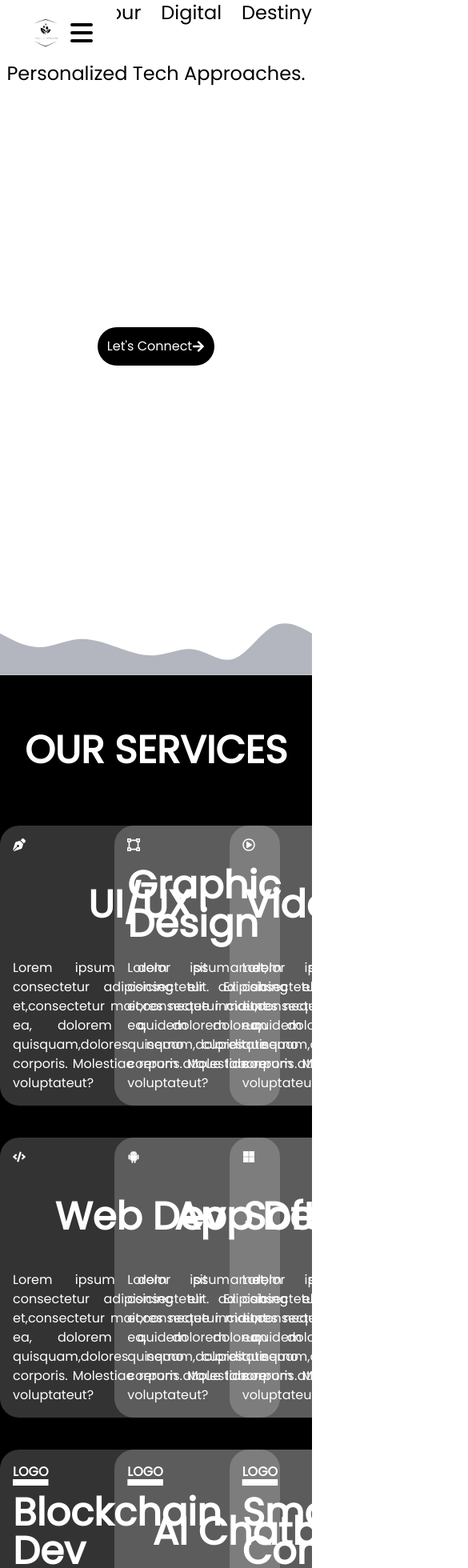
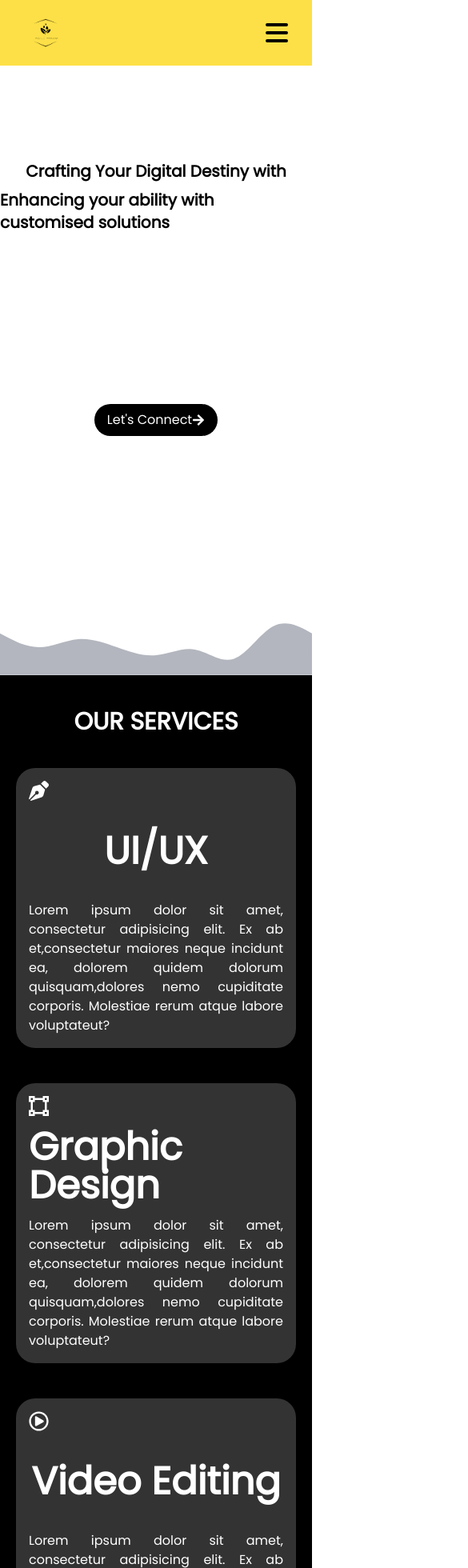
Before and after one commit to SuhasLingam/Agile-YANAM-Web, a React (Vite) app in the folder client/: page / in a window 390 px wide. Shown: the top 1960 px of the page at 80% size, 585 px wide, since content can reach past the window. Built offline with nearby package versions, Linux system fonts and the light colour scheme.

Commit message:
Made our Services Responsive

```diff
--- a/client/src/components/Our Services/services.jsx
+++ b/client/src/components/Our Services/services.jsx
@@ -1,92 +1,104 @@
 import React from "react";
 import ServiceCard from "./serviceCard";
-import { FaPenNib, FaRegPlayCircle, FaCode, FaMicrosoft } from "react-icons/fa";
-import { SiMaterialdesignicons } from "react-icons/si";
+import {
+  FaPenNib,
+  FaRegPlayCircle,
+  FaCode,
+  FaMicrosoft,
+  FaCubes,
+} from "react-icons/fa";
+import { MdOutlineArrowOutward } from "react-icons/md";
+import { RiChatSmileLine } from "react-icons/ri";
+import { SiMaterialdesignicons, SiSolidity } from "react-icons/si";
+import { TfiRulerPencil } from "react-icons/tfi";
+import { HiOutlineSpeakerphone } from "react-icons/hi";
 import { DiAndroid } from "react-icons/di";
+import { TbPhotoCheck, TbDeviceDesktopCheck } from "react-icons/tb";
+import { LiaSitemapSolid } from "react-icons/lia";
 
 const ourServices = () => {
   const ServiceList = [
     {
       name: "UI/UX",
-      logo: <FaPenNib />,
+      logo: <FaPenNib size={25} />,
       content:
         "Lorem ipsum dolor sit amet, consectetur adipisicing elit. Ex ab et,consectetur maiores neque incidunt ea, dolorem quidem dolorum quisquam,dolores nemo cupiditate corporis. Molestiae rerum atque labore voluptateut?",
     },
     {
       name: "Graphic Design",
-      logo: <SiMaterialdesignicons />,
+      logo: <SiMaterialdesignicons size={25} />,
       content:
         "Lorem ipsum dolor sit amet, consectetur adipisicing elit. Ex ab et,consectetur maiores neque incidunt ea, dolorem quidem dolorum quisquam,dolores nemo cupiditate corporis. Molestiae rerum atque labore voluptateut?",
     },
     {
       name: "Video Editing",
-      logo: <FaRegPlayCircle />,
+      logo: <FaRegPlayCircle size={25} />,
       content:
         "Lorem ipsum dolor sit amet, consectetur adipisicing elit. Ex ab et,consectetur maiores neque incidunt ea, dolorem quidem dolorum quisquam,dolores nemo cupiditate corporis. Molestiae rerum atque labore voluptateut?",
     },
     {
       name: "Web Dev",
-      logo: <FaCode />,
+      logo: <FaCode size={25} />,
       content:
         "Lorem ipsum dolor sit amet, consectetur adipisicing elit. Ex ab et,consectetur maiores neque incidunt ea, dolorem quidem dolorum quisquam,dolores nemo cupiditate corporis. Molestiae rerum atque labore voluptateut?",
     },
     {
       name: "App Dev",
-      logo: <DiAndroid />,
+      logo: <DiAndroid size={25} />,
       content:
         "Lorem ipsum dolor sit amet, consectetur adipisicing elit. Ex ab et,consectetur maiores neque incidunt ea, dolorem quidem dolorum quisquam,dolores nemo cupiditate corporis. Molestiae rerum atque labore voluptateut?",
     },
     {
       name: "Software Dev",
-      logo: <FaMicrosoft />,
+      logo: <FaMicrosoft size={25} />,
       content:
         "Lorem ipsum dolor sit amet, consectetur adipisicing elit. Ex ab et,consectetur maiores neque incidunt ea, dolorem quidem dolorum quisquam,dolores nemo cupiditate corporis. Molestiae rerum atque labore voluptateut?",
     },
     {
       name: "Blockchain Dev",
-      logo: "LOGO",
+      logo: <FaCubes size={25} />,
       content:
         "Lorem ipsum dolor sit amet, consectetur adipisicing elit. Ex ab et,consectetur maiores neque incidunt ea, dolorem quidem dolorum quisquam,dolores nemo cupiditate corporis. Molestiae rerum atque labore voluptateut?",
     },
     {
       name: "AI Chatbot",
-      logo: "LOGO",
+      logo: <RiChatSmileLine size={25} />,
       content:
         "Lorem ipsum dolor sit amet, consectetur adipisicing elit. Ex ab et,consectetur maiores neque incidunt ea, dolorem quidem dolorum quisquam,dolores nemo cupiditate corporis. Molestiae rerum atque labore voluptateut?",
     },
     {
       name: "Smart Contracts",
-      logo: "LOGO",
+      logo: <SiSolidity size={25} />,
       content:
         "Lorem ipsum dolor sit amet, consectetur adipisicing elit. Ex ab et,consectetur maiores neque incidunt ea, dolorem quidem dolorum quisquam,dolores nemo cupiditate corporis. Molestiae rerum atque labore voluptateut?",
     },
     {
       name: "Digital Marketing",
-      logo: "LOGO",
+      logo: <HiOutlineSpeakerphone size={25} />,
       content:
         "Lorem ipsum dolor sit amet, consectetur adipisicing elit. Ex ab et,consectetur maiores neque incidunt ea, dolorem quidem dolorum quisquam,dolores nemo cupiditate corporis. Molestiae rerum atque labore voluptateut?",
     },
     {
       name: "Social Media Management",
-      logo: "LOGO",
+      logo: <TbPhotoCheck size={25} />,
       content:
         "Lorem ipsum dolor sit amet, consectetur adipisicing elit. Ex ab et,consectetur maiores neque incidunt ea, dolorem quidem dolorum quisquam,dolores nemo cupiditate corporis. Molestiae rerum atque labore voluptateut?",
     },
     {
       name: "Accounting & Auditing",
-      logo: "LOGO",
+      logo: <TbDeviceDesktopCheck size={25} />,
       content:
         "Lorem ipsum dolor sit amet, consectetur adipisicing elit. Ex ab et,consectetur maiores neque incidunt ea, dolorem quidem dolorum quisquam,dolores nemo cupiditate corporis. Molestiae rerum atque labore voluptateut?",
     },
     {
       name: "Housing & Mapping",
-      logo: "LOGO",
+      logo: <LiaSitemapSolid size={25} />,
       content:
         "Lorem ipsum dolor sit amet, consectetur adipisicing elit. Ex ab et,consectetur maiores neque incidunt ea, dolorem quidem dolorum quisquam,dolores nemo cupiditate corporis. Molestiae rerum atque labore voluptateut?",
     },
     {
       name: "Interior Designing",
-      logo: "LOGO",
+      logo: <TfiRulerPencil size={25} />,
       content:
         "Lorem ipsum dolor sit amet, consectetur adipisicing elit. Ex ab et,consectetur maiores neque incidunt ea, dolorem quidem dolorum quisquam,dolores nemo cupiditate corporis. Molestiae rerum atque labore voluptateut?",
     },
@@ -94,11 +106,11 @@ const ourServices = () => {
 
   return (
     <div className="w-full h-full font-poppins items-center justify-center flex flex-col bg-[#000000]">
-      <div className="flex my-[70px] items-center justify-center text-white">
-        <b className="text-5xl">OUR SERVICES</b>
+      <div className="flex my-[40px] md:my-[70px] items-center justify-center text-white">
+        <b className="md:text-5xl text-3xl">OUR SERVICES</b>
       </div>
 
-      <div className="mb-[100px] grid items-center justify-center grid-flow-row grid-cols-3 gap-10">
+      <div className="md:mb-[100px] mb-[80px] grid items-center justify-center grid-flow-row md:grid-cols-3 grid-cols-1 gap-11 md:gap-10">
         {ServiceList.map((items) => (
           <ServiceCard
             name={items.name}
@@ -107,6 +119,14 @@ const ourServices = () => {
           />
         ))}
       </div>
+      <div className="flex items-center md:mb-[80px] mb-[40px] justify-center text-white">
+        <b className="md:text-5xl flex flex-col text-3xl">
+          Looking for something else ?
+          <span className=" md:pl-2 underline-offset-4 flex flex-row items-center justify-center underline cursor-pointer">
+            Contact Us <MdOutlineArrowOutward />
+          </span>
+        </b>
+      </div>
     </div>
   );
 };
--- a/client/src/components/home/homeBanner.jsx
+++ b/client/src/components/home/homeBanner.jsx
@@ -3,17 +3,17 @@ import { FaArrowRight } from "react-icons/fa";
 
 const homeBanner = () => {
   return (
-    <div className="font-poppins md:pt-[200px] flex flex-col items-center justify-between w-full h-screen">
-      <div className="space-y-3">
-        <p className="md:text-5xl flex items-center justify-center text-2xl text-justify">
+    <div className="font-poppins md:pt-[180px] flex flex-col items-center justify-between w-full h-screen">
+      <div className="md:space-y-3 space-y-2 font-bold md:mt-[0px] mt-[200px] ">
+        <p className="md:text-5xl flex items-center justify-center text-xl text-justify text-black">
           Crafting Your Digital Destiny with
         </p>
-        <p className="md:text-5xl flex items-center justify-center text-2xl text-justify">
-          Personalized Tech Approaches.
+        <p className="md:text-5xl text-wrap flex items-center justify-center text-xl text-black">
+          Enhancing your ability with customised solutions
         </p>
       </div>
       <div className="flex items-center justify-center">
-        <a className="flex flex-row items-center justify-center p-3 text-white bg-black rounded-full">
+        <a className="md:p-3 md:px-6 flex flex-row items-center justify-center p-2 px-4 text-white bg-black rounded-full">
           Let's Connect <FaArrowRight />
         </a>
       </div>
--- a/client/src/components/navbar.jsx
+++ b/client/src/components/navbar.jsx
@@ -14,11 +14,13 @@ const navbar = () => {
 
   return (
     <div
-      className={`flex fixed z-50 bg-white top-0 font-poppins md:p-3 md:w-full p-4 md:h-max md:text-2xl justify-between items-center`}
+      className={`flex fixed z-50 bg-yellow-300 w-full top-0 font-poppins md:p-3 md:w-full p-4 md:h-max md:text-2xl justify-between items-center`}
     >
       {/** Logo */}
 
-      <div className="md:font-extrabold md:ml-11 ml-4 text-2xl font-extrabold">
+      <div
+        className={`md:font-extrabold  md:ml-11 ml-4 text-2xl font-extrabold`}
+      >
         <img
           className="aspect-auto"
           width={50}
@@ -33,11 +35,15 @@ const navbar = () => {
       <div
         className={`md:flex md:items-center md:visible ${
           navStatus
-            ? "flex flex-col visible items-center justify-center"
+            ? "flex flex-col visible space-y-2  items-center justify-center"
             : "hidden"
         }  md:justify-between`}
       >
-        <ul className={`md:flex md:gap-11 md:font-medium `}>
+        <ul
+          className={`md:flex md:gap-11 md:font-medium ${
+            navStatus ? "font-bold text-xl space-y-2" : ""
+          }`}
+        >
           {Lists.map((items) => (
             <li>
               <a href={items.link}>{items.name}</a>
```
